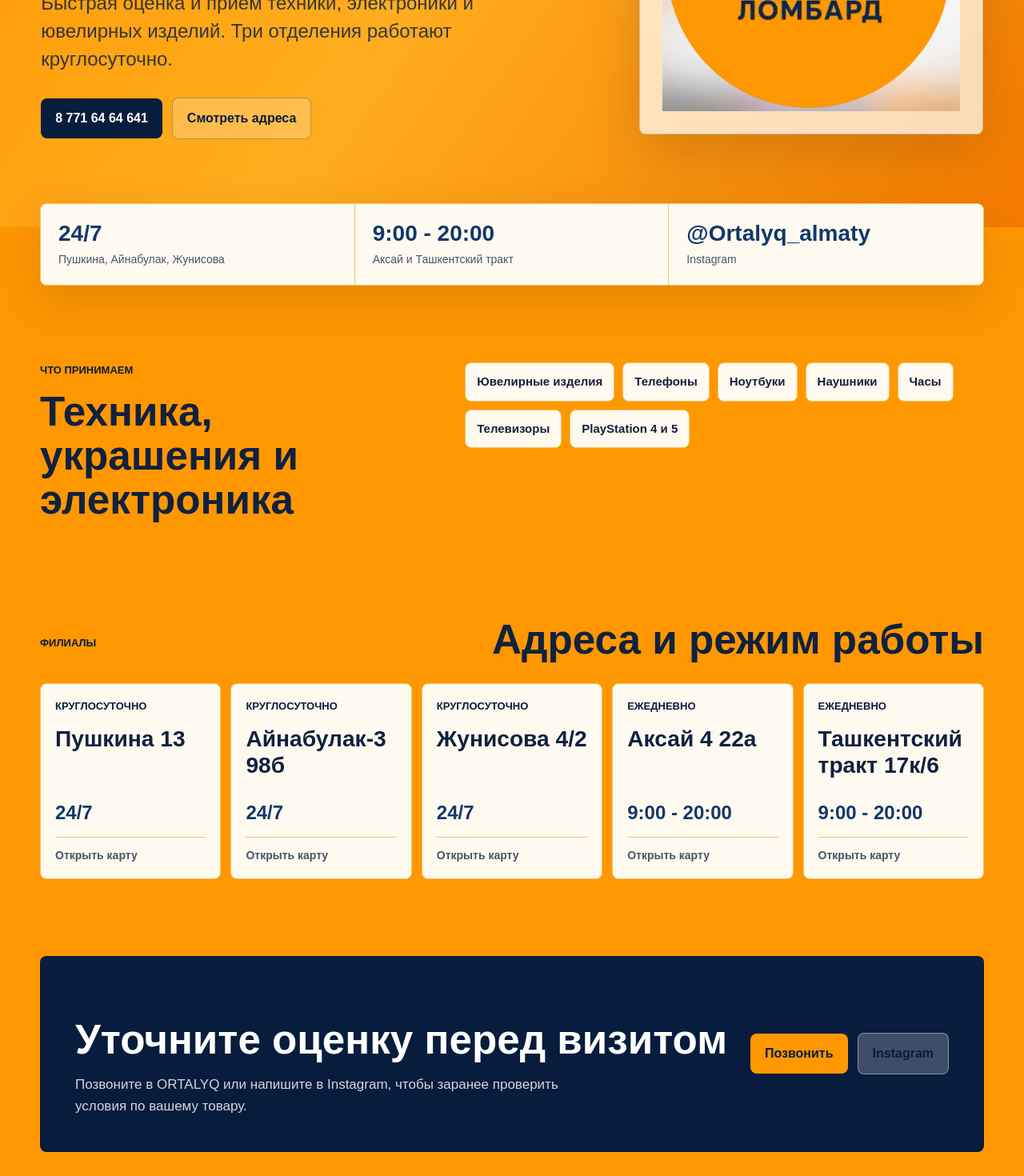
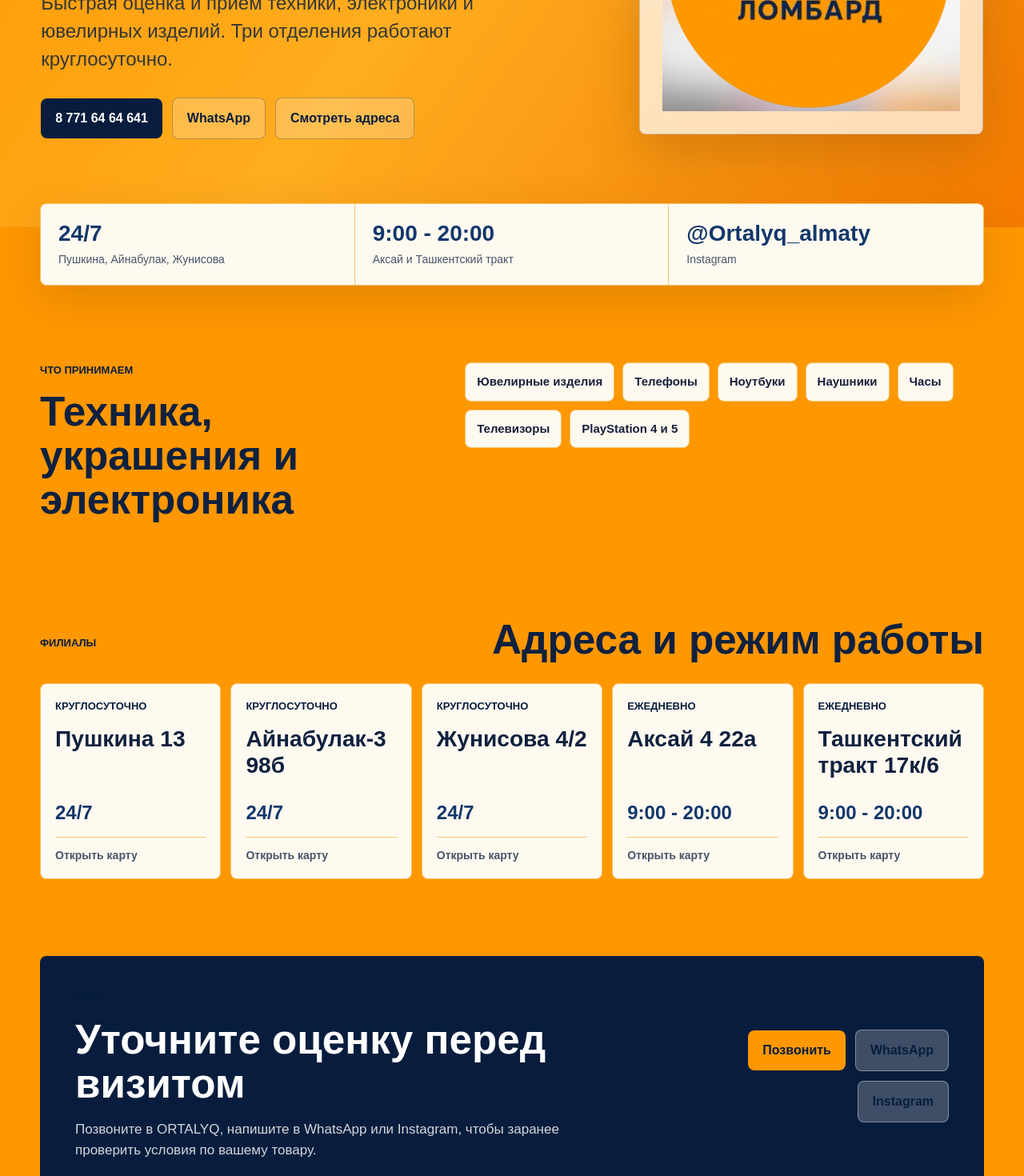
Before and after one commit to AlikhanBekbolat/ortalyq-lombard, a Next.js app: page / in a window 1280 px wide. Shown: the part 420-1890 px from the top of the page at 80% size. Built offline with nearby package versions, Linux system fonts and the light colour scheme.

Commit message:
Add WhatsApp contact link

```diff
--- a/app/page.tsx
+++ b/app/page.tsx
@@ -43,6 +43,9 @@ const acceptedItems = [
   "PlayStation 4 и 5",
 ];
 
+const phoneHref = "tel:+77716464641";
+const whatsappHref = "https://wa.me/77716464641";
+
 export default function Home() {
   return (
     <main className="site-shell">
@@ -60,7 +63,10 @@ export default function Home() {
           </a>
           <div className="nav-actions">
             <a href="#addresses">Адреса</a>
-            <a href="tel:+77716464641">Позвонить</a>
+            <a href={phoneHref}>Позвонить</a>
+            <a href={whatsappHref} target="_blank" rel="noreferrer">
+              WhatsApp
+            </a>
           </div>
         </nav>
 
@@ -73,8 +79,16 @@ export default function Home() {
               Три отделения работают круглосуточно.
             </p>
             <div className="hero-actions">
-              <a className="primary-action" href="tel:+77716464641">
+              <a className="primary-action" href={phoneHref}>
                 8 771 64 64 641
+              </a>
+              <a
+                className="secondary-action"
+                href={whatsappHref}
+                target="_blank"
+                rel="noreferrer"
+              >
+                WhatsApp
               </a>
               <a className="secondary-action" href="#addresses">
                 Смотреть адреса
@@ -149,13 +163,21 @@ export default function Home() {
           <p className="eyebrow">Связь</p>
           <h2>Уточните оценку перед визитом</h2>
           <p>
-            Позвоните в ORTALYQ или напишите в Instagram, чтобы заранее
-            проверить условия по вашему товару.
+            Позвоните в ORTALYQ, напишите в WhatsApp или Instagram, чтобы
+            заранее проверить условия по вашему товару.
           </p>
         </div>
         <div className="contact-actions">
-          <a className="primary-action light" href="tel:+77716464641">
+          <a className="primary-action light" href={phoneHref}>
             Позвонить
+          </a>
+          <a
+            className="secondary-action light"
+            href={whatsappHref}
+            target="_blank"
+            rel="noreferrer"
+          >
+            WhatsApp
           </a>
           <a
             className="secondary-action light"
```
